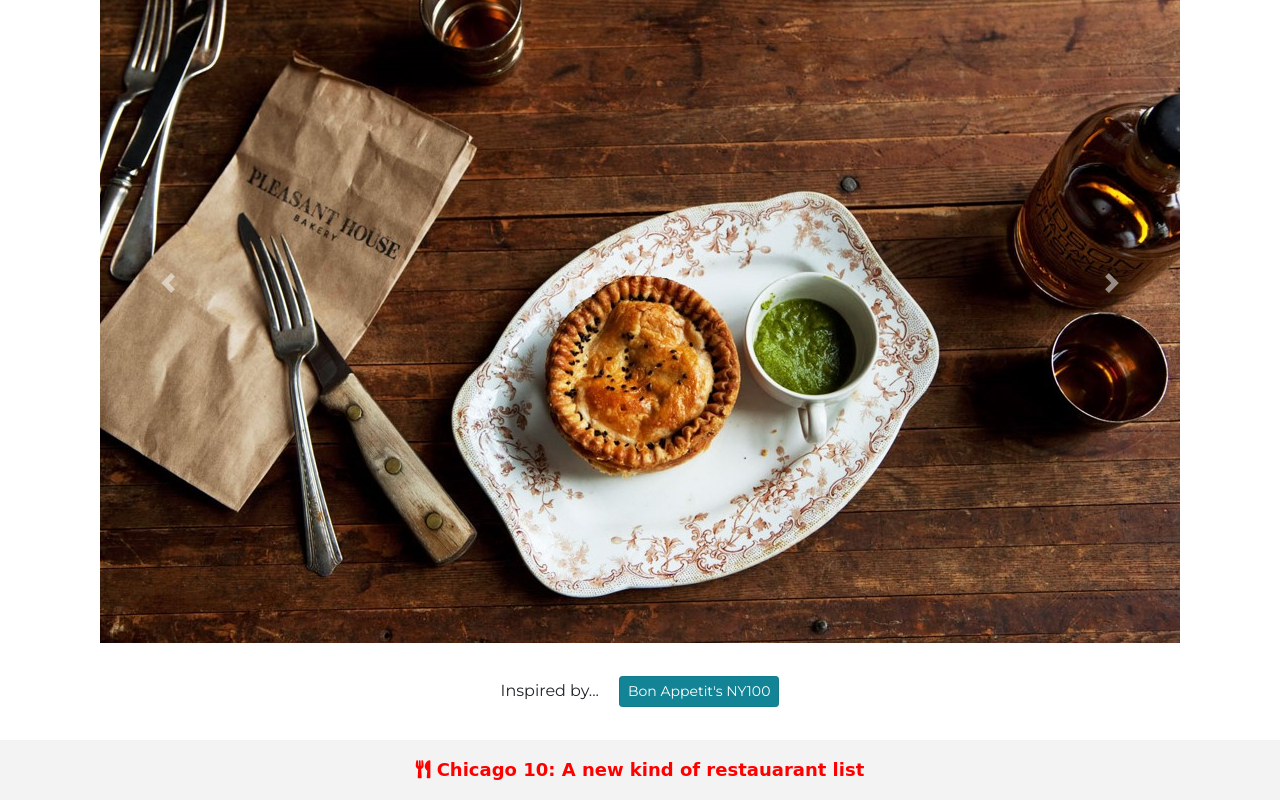
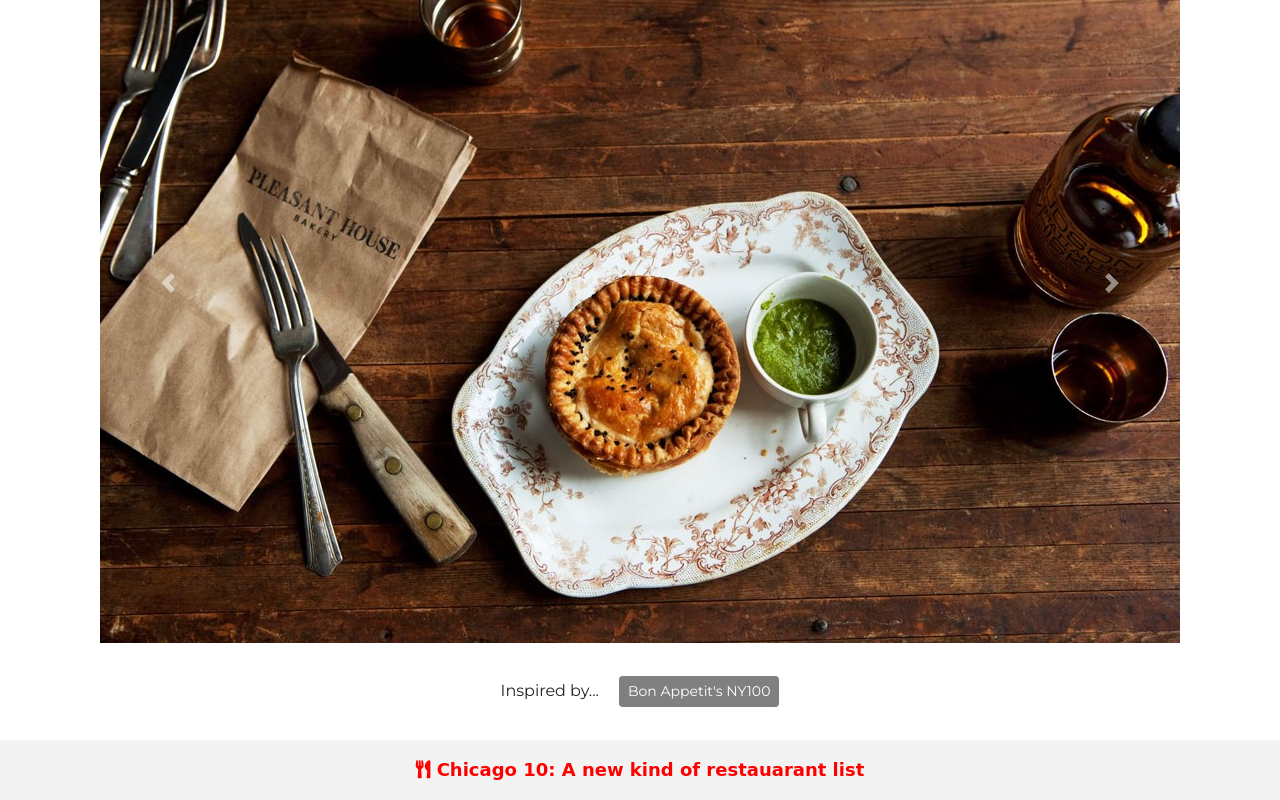
Before and after one commit to kelseyheinen/kelseyheinen.github.io, a plain HTML site: page index.html in a window 1280 px wide. In both pictures the pointer is over the button "Bon Appetit's NY100". Shown: the part 418-1218 px from the top of the page. Drawn offline with nearby package versions, Linux system fonts and the light colour scheme; a web font is replaced by a local one.

Commit message:
MondayAfternoon2
Updated Hover Button

```diff
--- a/styles.css
+++ b/styles.css
@@ -85,12 +85,17 @@ p {
     margin-bottom: 2%
     }
 
-/* Button */
+/* Home Page Button */
 .btn-info {
     color: white;
     background-color: red;
     border-color:red;
     }
+
+.btn-info:hover {
+    background-color: gray;
+    border-color: gray;
+}
 
 /*Footer */
 .footer {
```
